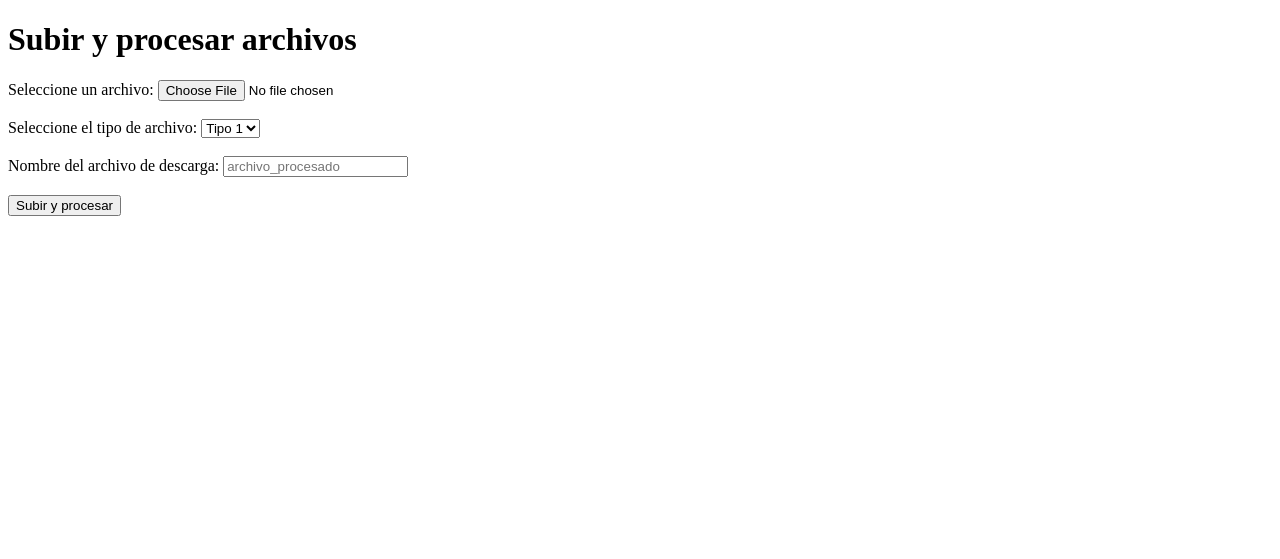
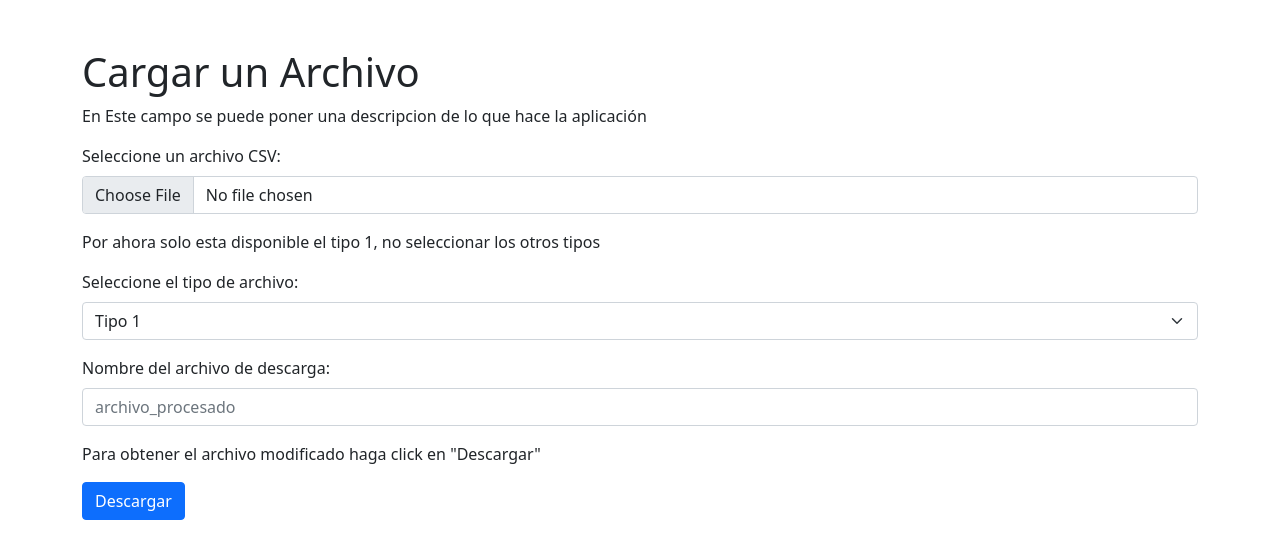
Before and after one commit to alejomazov/app_flask_vercel, a Flask app: page / in a window 1280 px wide. Shown: the top 559 px of the page. Run offline with Flask 3, Linux system fonts and the light colour scheme; some libraries are stand-ins or nearby versions.

Commit message:
mejora visual

```diff
--- a/templates/upload.html
+++ b/templates/upload.html
@@ -1,28 +1,37 @@
 <!DOCTYPE html>
-<html lang="en">
+<html lang="es">
 <head>
     <meta charset="UTF-8">
     <meta name="viewport" content="width=device-width, initial-scale=1.0">
-    <title>Procesar Archivos</title>
+    <title>Cargar Archivos</title>
+    <link rel="stylesheet" href="https://cdnjs.cloudflare.com/ajax/libs/bootstrap/5.1.3/css/bootstrap.min.css">
 </head>
 <body>
-    <h1>Subir y procesar archivos</h1>
+    <div class="container mt-5">
+        <h1>Cargar un Archivo</h1>
+        <p>En Este campo se puede poner una descripcion de lo que hace la aplicación</p>
         <form action="/upload" method="post" enctype="multipart/form-data">
-        <label for="file">Seleccione un archivo:</label>
-        <input type="file" name="file" id="file" required><br><br>
-
-        <label for="tipo">Seleccione el tipo de archivo:</label>
-        <select name="tipo" id="tipo" required>
+            <div class="mb-3">
+                <label for="file" class="form-label">Seleccione un archivo CSV:</label>
+                <input type="file" class="form-control" id="file" name="file" required>
+            </div>
+            <div class="mb-3">
+                <p>Por ahora solo esta disponible el tipo 1, no seleccionar los otros tipos</p>
+                <label for="tipo" class="form-label">Seleccione el tipo de archivo:</label>
+                <select class="form-select" id="tipo" name="tipo" required>
                     <option value="1">Tipo 1</option>
                     <option value="2">Tipo 2</option>
                     <option value="3">Tipo 3</option>
                     <option value="4">Tipo 4</option>
-        </select><br><br>
-
-        <label for="nombre_descarga">Nombre del archivo de descarga:</label>
-        <input type="text" name="nombre_descarga" id="nombre_descarga" placeholder="archivo_procesado" required><br><br>
-
-        <button type="submit">Subir y procesar</button>
+                </select>
+            </div>
+            <div class="mb-3">
+                <label for="nombre_descarga" class="form-label">Nombre del archivo de descarga:</label>
+                <input type="text" class="form-control" id="nombre_descarga" name="nombre_descarga" placeholder="archivo_procesado">
+            </div>
+            <p>Para obtener el archivo modificado haga click en "Descargar"</p>
+            <button type="submit" class="btn btn-primary">Descargar</button>
         </form>
+    </div>
 </body>
 </html>
```
Lines whose indentation alone changed are shown as unchanged.
